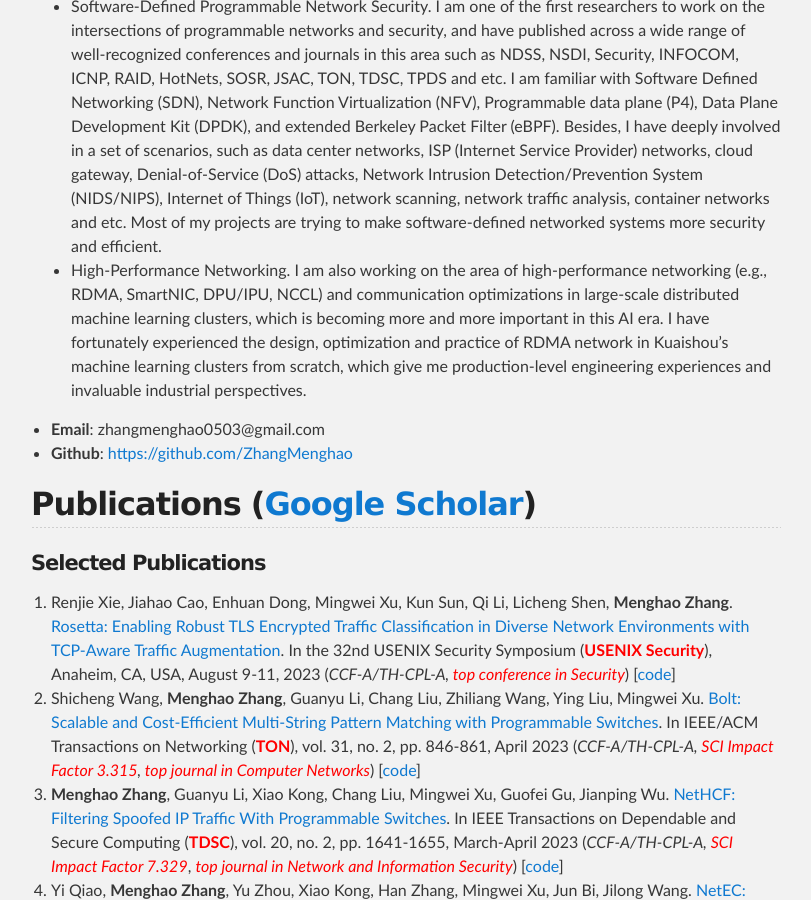
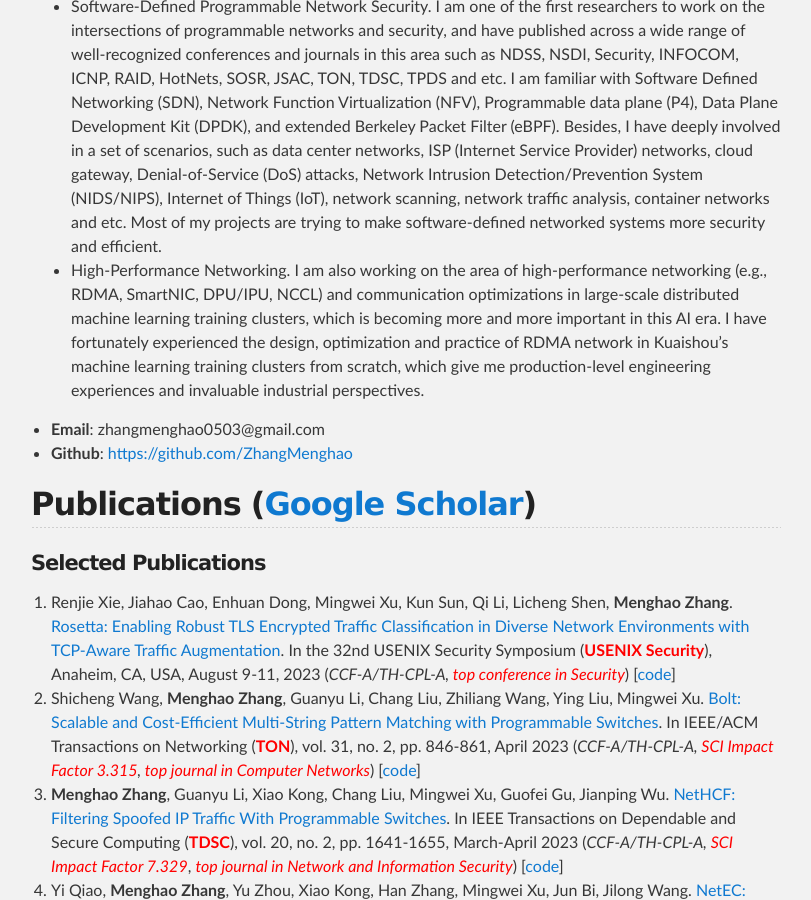
Before and after one commit to zhangmenghao/zhangmenghao.github.io, a Jekyll site: the page built from index.md, in a window 1280 px wide and 900 px high, scrolled down 618 px. Shown: the whole window, without its empty margins (234-1045 px from the left). Built offline with Jekyll 4.4.1, drawn with Linux system fonts in a browser that asks for light colours.

Commit message:
Update bio

```diff
--- a/index.md
+++ b/index.md
@@ -16,7 +16,7 @@ category: Tech
     - *Aug., 2012-Jul., 2016*  **B.S. Degree**, Dept. of Computer Science and Technology, Tsinghua University
 * **Research interest**:
     - Software-Defined Programmable Network Security. I am one of the first researchers to work on the intersections of programmable networks and security, and have published across a wide range of well-recognized conferences and journals in this area such as NDSS, NSDI, Security, INFOCOM, ICNP, RAID, HotNets, SOSR, JSAC, TON, TDSC, TPDS and etc. I am familiar with Software Defined Networking (SDN), Network Function Virtualization (NFV), Programmable data plane (P4), Data Plane Development Kit (DPDK), and extended Berkeley Packet Filter (eBPF). Besides, I have deeply involved in a set of scenarios, such as data center networks, ISP (Internet Service Provider) networks, cloud gateway, Denial-of-Service (DoS) attacks, Network Intrusion Detection/Prevention System (NIDS/NIPS), Internet of Things (IoT), network scanning, network traffic analysis, container networks and etc. Most of my projects are trying to make software-defined networked systems more security and efficient.
-    - High-Performance Networking. I am also working on the area of high-performance networking (e.g., RDMA, SmartNIC, DPU/IPU, NCCL) and communication optimizations in large-scale distributed machine learning clusters, which is becoming more and more important in this AI era. I have fortunately experienced the design, optimization and practice of RDMA network in Kuaishou's machine learning clusters from scratch, which give me production-level engineering experiences and invaluable industrial perspectives.
+    - High-Performance Networking. I am also working on the area of high-performance networking (e.g., RDMA, SmartNIC, DPU/IPU, NCCL) and communication optimizations in large-scale distributed machine learning training clusters, which is becoming more and more important in this AI era. I have fortunately experienced the design, optimization and practice of RDMA network in Kuaishou's machine learning training clusters from scratch, which give me production-level engineering experiences and invaluable industrial perspectives.
 * **Email**: zhangmenghao0503@gmail.com
 * **Github**: [https://github.com/ZhangMenghao](https://github.com/ZhangMenghao)
 <!-- * **Resume**: [中文简历](./resume/CV_Chinese.pdf) -->
```
